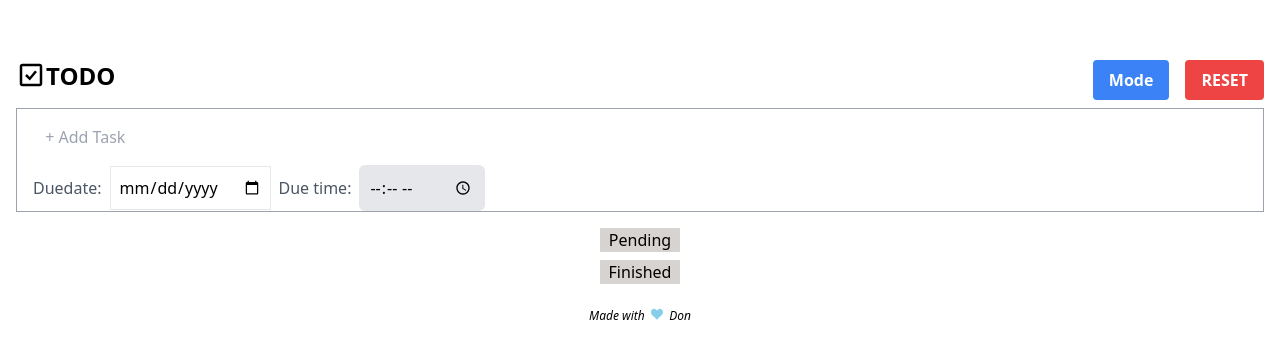
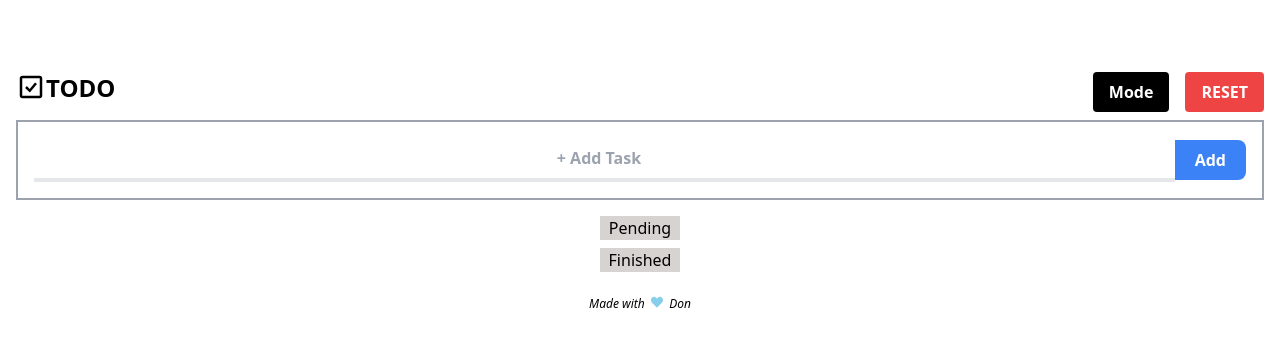
Before and after one commit to codydon/to-do, a React (Create React App) app: page / in a window 1280 px wide. Shown: the part 208-566 px from the top of the page. Built offline with nearby package versions, Linux system fonts and the light colour scheme.

Commit message:
styling commit

```diff
--- a/src/App.jsx
+++ b/src/App.jsx
@@ -24,7 +24,7 @@ const App = () => {
       if (darkM) {
 
         return {
-          backgroundColor: "black",
+          backgroundColor: "#2e3436",
           color: "white"
         }
       } else {
--- a/src/components/Home.jsx
+++ b/src/components/Home.jsx
@@ -43,15 +43,15 @@ export default function Home() {
     return (
         <div className='container mx-auto p-4'>
             <div className="">
-                <div className='flex justify-between'>
+                <div className='flex justify-evenly md:justify-between flex-wrap gap-2 mb-2'>
                     <div className='flex'>
                         <BiCheckSquare size={30} />
-                        <h1 className="text-2xl font-bold mb-4">TODO</h1>
+                        <h1 className="text-2xl font-bold">TODO</h1>
                     </div>
                     <div className='flex  gap-4'>
 
                       <div>
-                        <button className="bg-blue-500 hover:bg-red-700 text-white font-bold py-2 px-4 rounded" onClick={toggletheme}
+                        <button className="bg-black hover:bg-red-700 text-white font-bold py-2 px-4 rounded" onClick={toggletheme}
                         >Mode</button>
                     </div>
                     <div>
--- a/src/components/InputBar.jsx
+++ b/src/components/InputBar.jsx
@@ -18,63 +18,40 @@ function InputBar(props) {
     };
 
     const handleSubmit = e => {
-        if (e.key === 'Enter') {
+        // if (e.key === 'Enter') {
             e.preventDefault();
             if (!task) return;
             const tasks = JSON.parse(localStorage.getItem('todos')) || [];
             const id = Date.now(); // generate a unique id
-            tasks.push({ id: id, task, completed: false, date: selectedDate, time: selectedTime });
+            tasks.push({ id: id, task, completed: false});
             localStorage.setItem('todos', JSON.stringify(tasks));
             setTask('');
             localData.setData(tasks, ...localData.data);
 
-        // window.location.reload();
-        }
+            // window.location.reload();
+        // }
     };
 
 
 
     return (
         <div>
-            <div className="flex sm:flex-col justify-between mb-4  border-gray-400 border px-4">
-                <div className=''>
+            <div className="flex flex-col justify-between mb-4  border-gray-400 border-2 px-4 font-bold">
+                    <form className='flex items-center' onSubmit={handleSubmit}>
                     <input
-                        className="flex-1 px-2 py-4  rounded focus:outline-none "
-                        type="text"
+                        className=" px-2 py-2 my-4 text-center focus:outline-none w-full border-b-4 bg-transparent"
+                        type="search"
                         value={task}
                         onChange={e => setTask(e.target.value)}
-                        onKeyDown={handleSubmit}
+                        // onKeyDown={handleSubmit}
                         placeholder=" + Add Task"
                     />
-                </div>
 
-                <div className='flex items-center'>
-                    <div className=' items-center mr-2'>
-                        <span className="text-gray-600 mr-2">Duedate:</span>
-                        <input
-                            className="border border-gray-200 p-2"
-                            type="date"
-                            id="date"
-                            value={selectedDate}
-                            onChange={handleDateChange}
-                        />
-                    </div>
+                    {/* //button for mobile and ipads */}
+                    <input type="submit" className="form-input text-white cursor-pointer bg-blue-500 h-10 rounded-r-lg px-5" value="Add" />
+                    </form>
+            </div>
 
-                    <div className=" flex items-center">
-                        <span className="text-gray-600 mr-2">Due time:</span>
-                        <div className="relative">
-                            <input type="time" className="form-input bg-gray-200 focus:outline-none focus:bg-white border-2 border-gray-200 rounded-md p-2 appearance-none leading-normal" value={selectedTime}
-                                onChange={handleTimeChange}
-                            />
-                        </div>
-                    </div>
-                </div>
-            </div>
-            {/* //button for mobile and ipads */}
-            {/* <div className=''>
-                <button class="hidden md:inlineblock lg:hidden xl:hidden 2xl:hidden bg-blue-500 rounded px-5">Add</button>
-
-            </div> */}
         </div>
     );
 };
--- a/src/components/Tasks.jsx
+++ b/src/components/Tasks.jsx
@@ -1,20 +1,11 @@
 import React, { useState, useEffect, useContext } from 'react';
 import { ImBin } from "react-icons/im";
-import { ImCheckmark } from "react-icons/im";
-import { Link } from 'react-router-dom';
 import { DataContext } from '../App';
 
 
 function Tasks() {
     const localData = useContext(DataContext);
     const tasks=localData.data;
-    // const storedTasks = JSON.parse(localStorage.getItem("todos")) || [];
-
-    // const [tasks, setTasks] = useState(storedTasks);
-
-    // useEffect(() => {
-    //     setTasks(storedTasks);
-    // }, [storedTasks]);
 
     const completedTasks = tasks.filter((task) => task.completed);
     const uncompletedTasks = tasks.filter((task) => !task.completed);
@@ -41,8 +32,6 @@ function Tasks() {
         localData.loadData();
     };
 
-
-
     return (
         <div className='container'>
             <div className='flex items-center justify-center'>
@@ -52,17 +41,6 @@ function Tasks() {
                 {uncompletedTasks.map((task, index) => (
                     <div onClick={() => handleComplete(task.id)} className="flex sm:flex-wrap justify-between bg-orange-100 mb-2 p-4 rounded hover:border-blue-500 border" key={task.id}>
                         <div className="flex sm:min-w-2/3">{task.task}</div>
-                        <div className="flex">
-                            <div className=''>Time due:</div>
-                            <div className=''>{task.time}</div>
-                        </div>
-                        <div className="flex">
-                            <div className=''>Date due:</div>
-                            <div className=''>{task.date}</div>
-                        </div>
-
-
-
                         <div className=''>
                             <button onClick={() => handleDelete(task.id)} className="ml-4">
                                 <ImBin color="#DC2626" fontSize="1.7em" />
```
